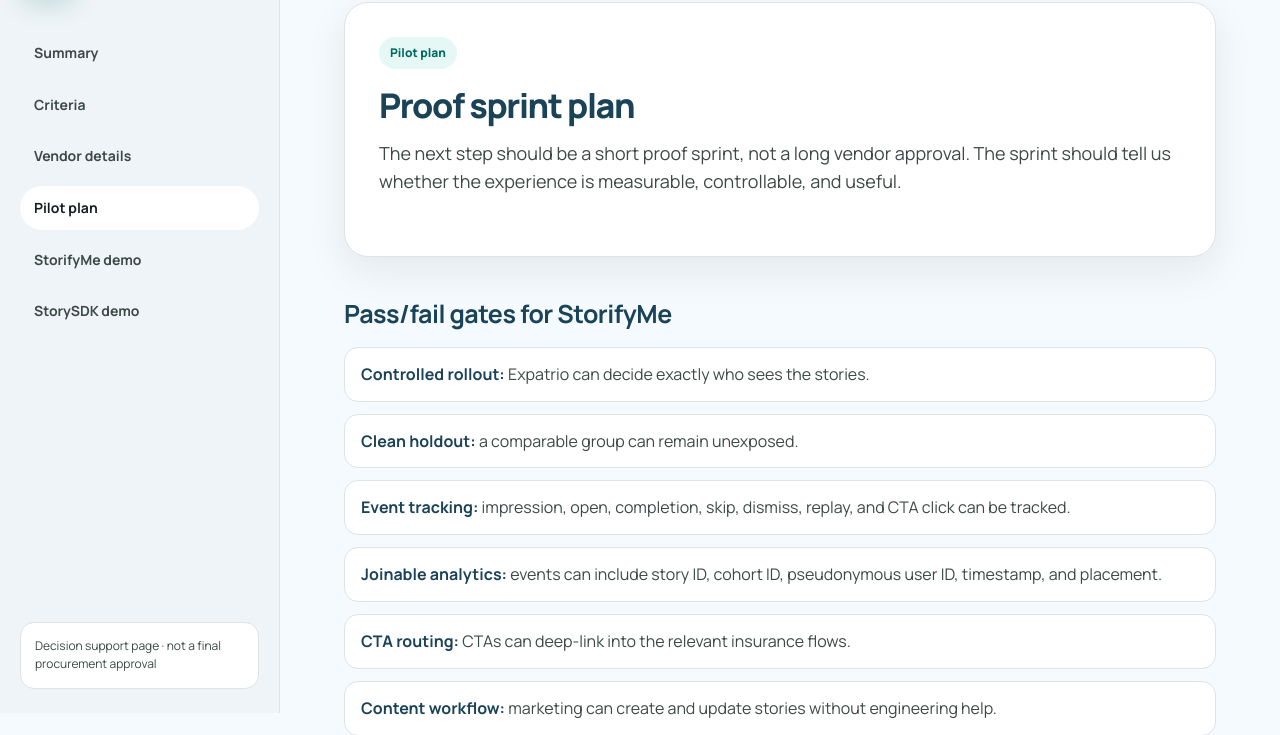
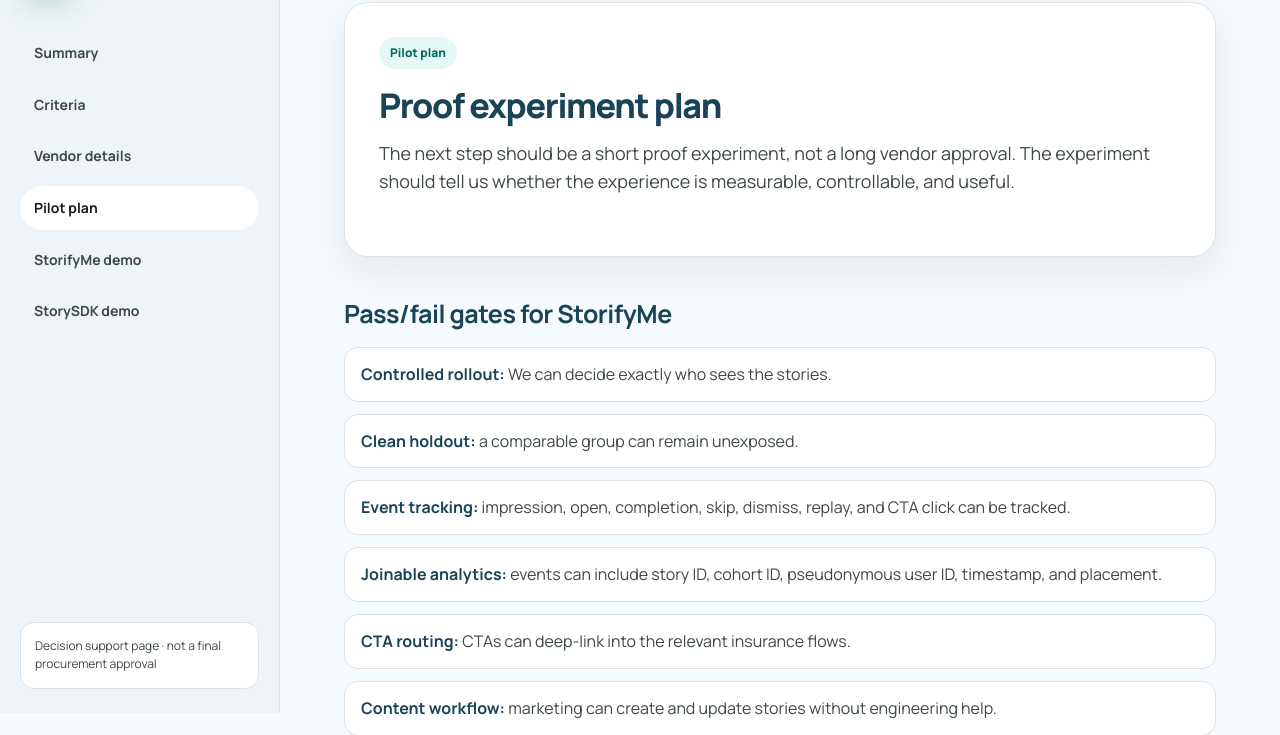
Before and after one commit to usufzan/exp_ins-stories_feature, a plain HTML site: page pilot-plan.html in a window 1280 px wide. Shown: the part 87-822 px from the top of the page. Drawn offline with Linux system fonts and the light colour scheme.

Commit message:
Update pilot-plan.html

```diff
--- a/pilot-plan.html
+++ b/pilot-plan.html
@@ -119,13 +119,13 @@
 <a class="backlink" href="index.html">← Back to summary</a>
 <section class="detail-hero narrow">
   <div class="topline"><span class="badge">Pilot plan</span></div>
-  <h1>Proof sprint plan</h1>
-  <p class="lede">The next step should be a short proof sprint, not a long vendor approval. The sprint should tell us whether the experience is measurable, controllable, and useful.</p>
+  <h1>Proof experiment plan</h1>
+  <p class="lede">The next step should be a short proof experiment, not a long vendor approval. The experiment should tell us whether the experience is measurable, controllable, and useful.</p>
 </section>
 <section class="section narrow">
   <h2>Pass/fail gates for StorifyMe</h2>
   <div class="plain-list" style="margin-top:18px">
-    <div><strong>Controlled rollout:</strong> Expatrio can decide exactly who sees the stories.</div>
+    <div><strong>Controlled rollout:</strong> We can decide exactly who sees the stories.</div>
     <div><strong>Clean holdout:</strong> a comparable group can remain unexposed.</div>
     <div><strong>Event tracking:</strong> impression, open, completion, skip, dismiss, replay, and CTA click can be tracked.</div>
     <div><strong>Joinable analytics:</strong> events can include story ID, cohort ID, pseudonymous user ID, timestamp, and placement.</div>
@@ -158,7 +158,7 @@
     <p>The vendor should sit inside one Expatrio-owned component: <strong>&lt;StoryRail /&gt;</strong>. This wrapper controls placement, eligibility, cohort, holdout, events, and CTA routing. That keeps the vendor replaceable.</p>
   </div>
 </section>
-<div class="footer"><strong>If StorifyMe fails the proof-sprint gates:</strong> move to Storyly under a short PoC, not a long-term contract.</div>
+<div class="footer"><strong>If StorifyMe fails the proof-experiment gates:</strong> move to Storyly under a short PoC, not a long-term contract.</div>
 
   </main>
 </div>
```
